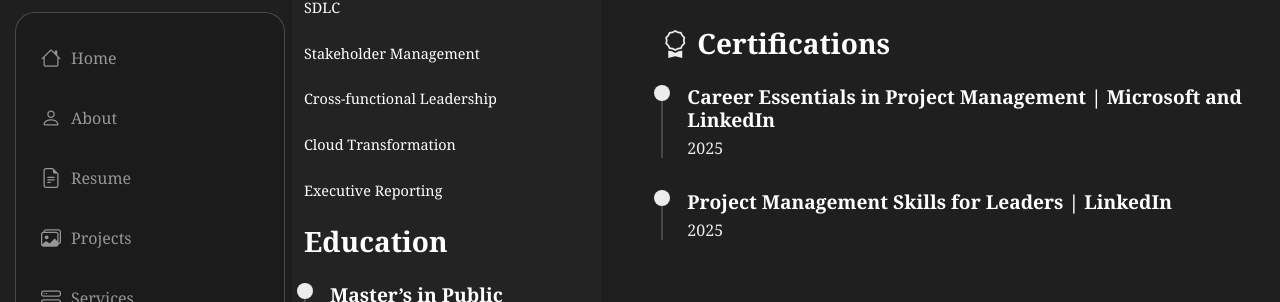
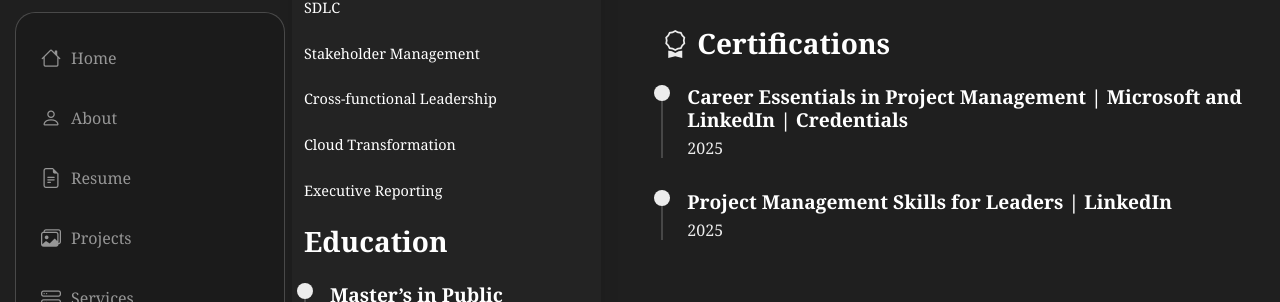
Before and after one commit to iamreemaroy/Reema-Roy, a Jekyll site: the page resume.html, which Jekyll copies as it is, in a window 1280 px wide and 900 px high, scrolled down 1913 px. Shown: the part 177-479 px from the top of the window. Built offline with Jekyll 4.4.1, drawn with Linux system fonts in a browser that asks for light colours.

Commit message:
Update resume.html

```diff
--- a/resume.html
+++ b/resume.html
@@ -250,7 +250,7 @@
                   <i class="bi bi-award me-2"></i>Certifications
                 </h3>
                 <div class="resume-item">
-                  <h4>Career Essentials in Project Management | Microsoft and LinkedIn</h4>
+                  <h4>Career Essentials in Project Management | Microsoft and LinkedIn | <a href="https://www.linkedin.com/learning/certificates/85dbf44baae02f43a29df882a95000a2bf01fb7643a41bb6d62e077b1d0a1ddf"> Credentials</a> </h4>
                   <h5>2025</h5>
                 </div>
                 <div class="resume-item">
```
